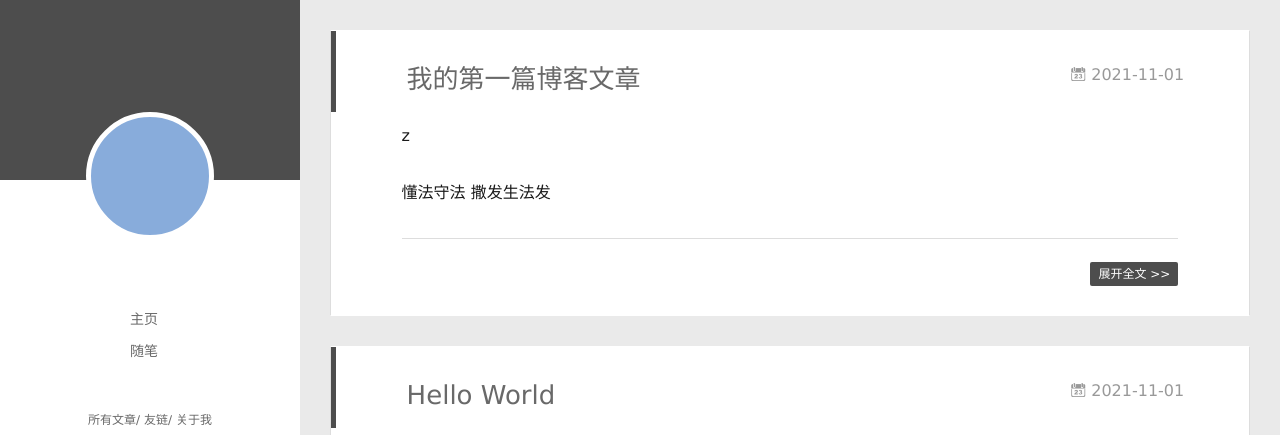
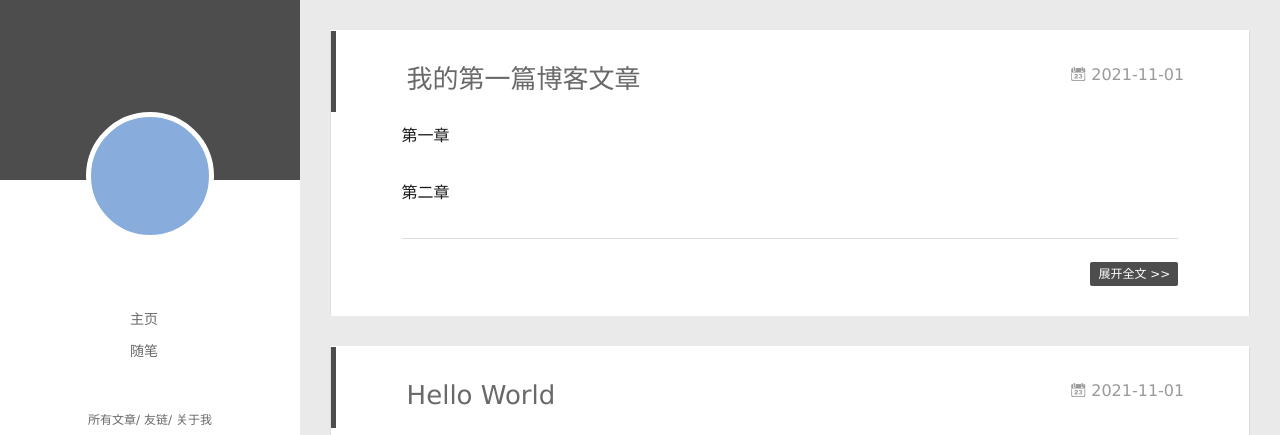
Before and after one commit to adolhongping/adolhongping.github.io, a plain HTML site: page index.html in a window 1280 px wide. Shown: the top 435 px of the page. Drawn offline with Linux system fonts and the light colour scheme; no server answers.

Commit message:
Site updated: 2021-11-01 22:54:35

```diff
--- a/index.html
+++ b/index.html
@@ -12,7 +12,7 @@
 <meta property="og:title" content="Hexo">
 <meta property="og:url" content="http://example.com/index.html">
 <meta property="og:site_name" content="Hexo">
-<meta property="og:locale" content="en_US">
+<meta property="og:locale">
 <meta property="article:author" content="John Doe">
 <meta name="twitter:card" content="summary">
 
@@ -172,8 +172,8 @@
 
     <div class="article-entry" itemprop="articleBody">
 
-        <p>z</p>
-<p>懂法守法 撒发生法发</p>
+        <p>第一章</p>
+<p>第二章</p>
 
 
 
```
Also changed, not shown: 2021/11/01/hello-world/index.html (+1 -1 lines), 2021/11/01/我的第一篇博客文章/index.html (+6 -6 lines), archives/2021/11/index.html (+1 -1 lines), archives/2021/index.html (+1 -1 lines), archives/index.html (+1 -1 lines).
